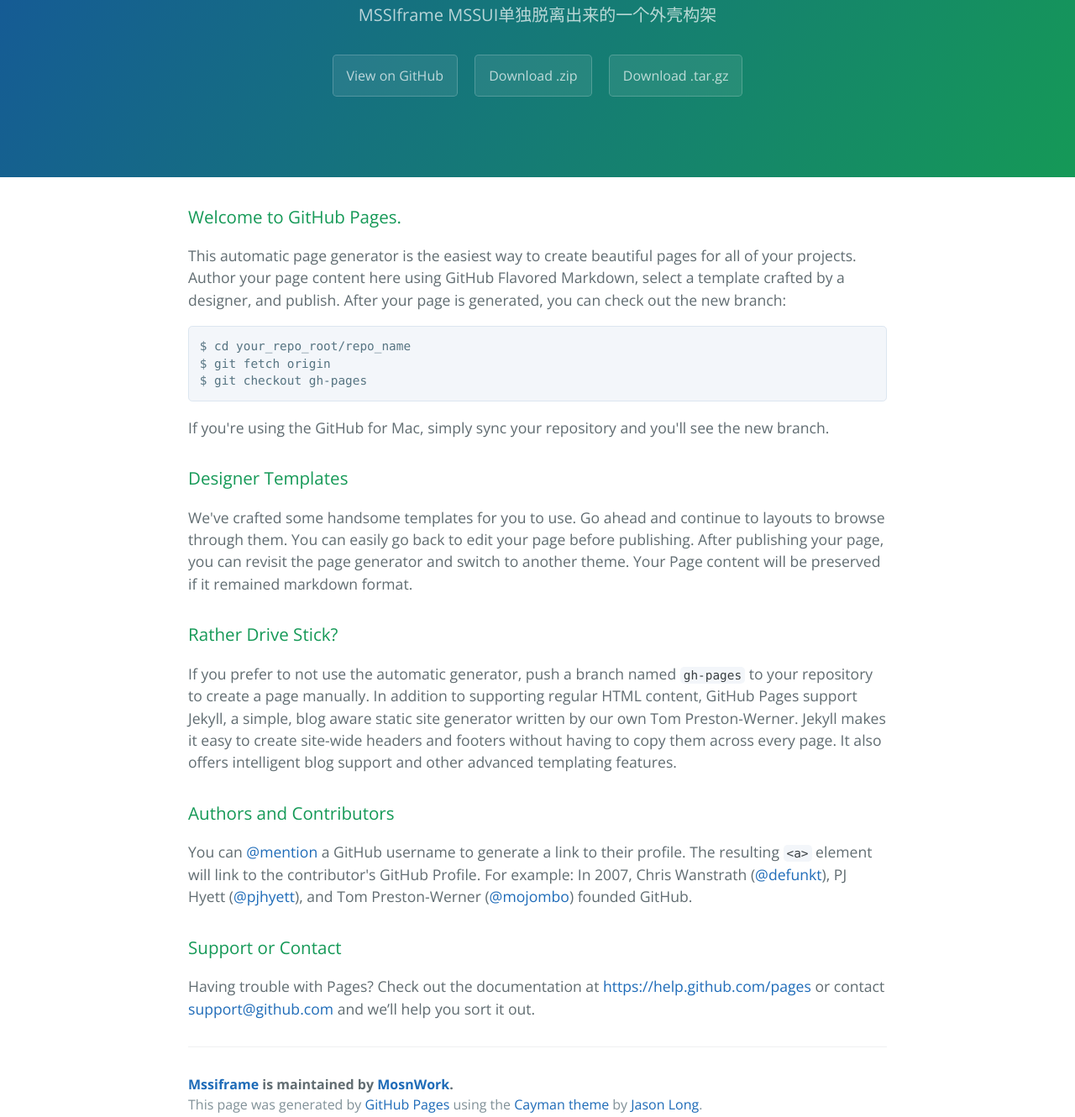
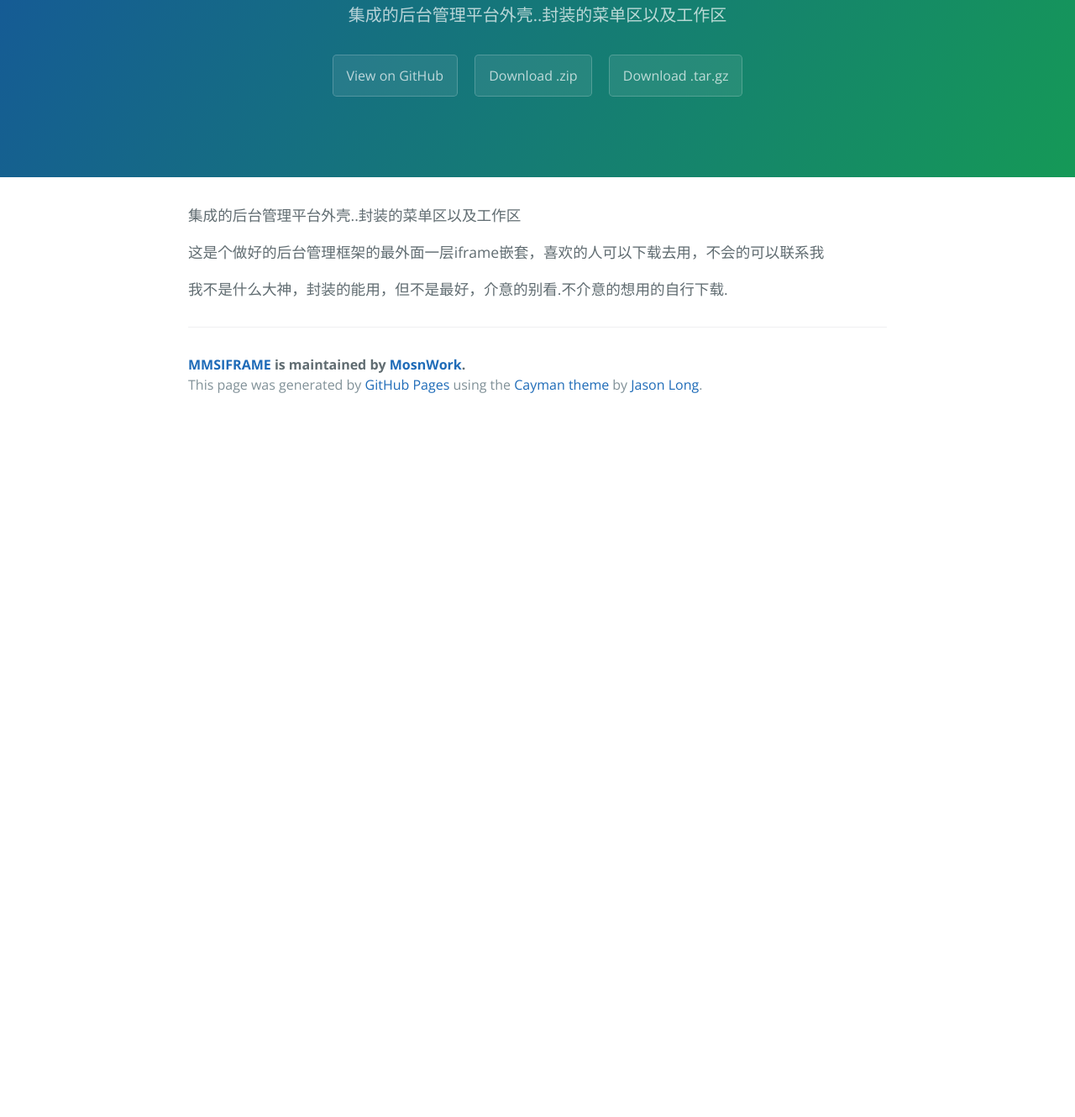
Before and after one commit to MosnWork/MSSIframe, a plain HTML site: page index.html in a window 1280 px wide. Shown: the part 172-1502 px from the top of the page at 84% size. After the commit the page ends 800 px from the top, so only its background shows below. Drawn offline with nearby package versions, Linux system fonts and the light colour scheme.

```diff
--- a/index.html
+++ b/index.html
@@ -2,7 +2,7 @@
 <html lang="en-us">
   <head>
     <meta charset="UTF-8">
-    <title>Mssiframe by MosnWork</title>
+    <title>MMSIFRAME by MosnWork</title>
     <meta name="viewport" content="width=device-width, initial-scale=1">
     <link rel="stylesheet" type="text/css" href="stylesheets/normalize.css" media="screen">
     <link href='http://fonts.googleapis.com/css?family=Open+Sans:400,700' rel='stylesheet' type='text/css'>
@@ -11,48 +11,22 @@
   </head>
   <body>
     <section class="page-header">
-      <h1 class="project-name">Mssiframe</h1>
-      <h2 class="project-tagline">MSSIframe   MSSUI单独脱离出来的一个外壳构架</h2>
+      <h1 class="project-name">MMSIFRAME</h1>
+      <h2 class="project-tagline">集成的后台管理平台外壳..封装的菜单区以及工作区</h2>
       <a href="https://github.com/MosnWork/MSSIframe" class="btn">View on GitHub</a>
       <a href="https://github.com/MosnWork/MSSIframe/zipball/master" class="btn">Download .zip</a>
       <a href="https://github.com/MosnWork/MSSIframe/tarball/master" class="btn">Download .tar.gz</a>
     </section>
 
     <section class="main-content">
-      <h3>
-<a id="welcome-to-github-pages" class="anchor" href="#welcome-to-github-pages" aria-hidden="true"><span class="octicon octicon-link"></span></a>Welcome to GitHub Pages.</h3>
+      <p>集成的后台管理平台外壳..封装的菜单区以及工作区</p>
 
-<p>This automatic page generator is the easiest way to create beautiful pages for all of your projects. Author your page content here using GitHub Flavored Markdown, select a template crafted by a designer, and publish. After your page is generated, you can check out the new branch:</p>
+<p>这是个做好的后台管理框架的最外面一层iframe嵌套，喜欢的人可以下载去用，不会的可以联系我</p>
 
-<pre><code>$ cd your_repo_root/repo_name
-$ git fetch origin
-$ git checkout gh-pages
-</code></pre>
-
-<p>If you're using the GitHub for Mac, simply sync your repository and you'll see the new branch.</p>
-
-<h3>
-<a id="designer-templates" class="anchor" href="#designer-templates" aria-hidden="true"><span class="octicon octicon-link"></span></a>Designer Templates</h3>
-
-<p>We've crafted some handsome templates for you to use. Go ahead and continue to layouts to browse through them. You can easily go back to edit your page before publishing. After publishing your page, you can revisit the page generator and switch to another theme. Your Page content will be preserved if it remained markdown format.</p>
-
-<h3>
-<a id="rather-drive-stick" class="anchor" href="#rather-drive-stick" aria-hidden="true"><span class="octicon octicon-link"></span></a>Rather Drive Stick?</h3>
-
-<p>If you prefer to not use the automatic generator, push a branch named <code>gh-pages</code> to your repository to create a page manually. In addition to supporting regular HTML content, GitHub Pages support Jekyll, a simple, blog aware static site generator written by our own Tom Preston-Werner. Jekyll makes it easy to create site-wide headers and footers without having to copy them across every page. It also offers intelligent blog support and other advanced templating features.</p>
-
-<h3>
-<a id="authors-and-contributors" class="anchor" href="#authors-and-contributors" aria-hidden="true"><span class="octicon octicon-link"></span></a>Authors and Contributors</h3>
-
-<p>You can <a href="https://github.com/blog/821" class="user-mention">@mention</a> a GitHub username to generate a link to their profile. The resulting <code>&lt;a&gt;</code> element will link to the contributor's GitHub Profile. For example: In 2007, Chris Wanstrath (<a href="https://github.com/defunkt" class="user-mention">@defunkt</a>), PJ Hyett (<a href="https://github.com/pjhyett" class="user-mention">@pjhyett</a>), and Tom Preston-Werner (<a href="https://github.com/mojombo" class="user-mention">@mojombo</a>) founded GitHub.</p>
-
-<h3>
-<a id="support-or-contact" class="anchor" href="#support-or-contact" aria-hidden="true"><span class="octicon octicon-link"></span></a>Support or Contact</h3>
-
-<p>Having trouble with Pages? Check out the documentation at <a href="https://help.github.com/pages">https://help.github.com/pages</a> or contact <a href="mailto:support@github.com">support@github.com</a> and we’ll help you sort it out.</p>
+<p>我不是什么大神，封装的能用，但不是最好，介意的别看.不介意的想用的自行下载.</p>
 
       <footer class="site-footer">
-        <span class="site-footer-owner"><a href="https://github.com/MosnWork/MSSIframe">Mssiframe</a> is maintained by <a href="https://github.com/MosnWork">MosnWork</a>.</span>
+        <span class="site-footer-owner"><a href="https://github.com/MosnWork/MSSIframe">MMSIFRAME</a> is maintained by <a href="https://github.com/MosnWork">MosnWork</a>.</span>
 
         <span class="site-footer-credits">This page was generated by <a href="https://pages.github.com">GitHub Pages</a> using the <a href="https://github.com/jasonlong/cayman-theme">Cayman theme</a> by <a href="https://twitter.com/jasonlong">Jason Long</a>.</span>
       </footer>
```
Also changed, not shown: params.json (+1 -1 lines).
